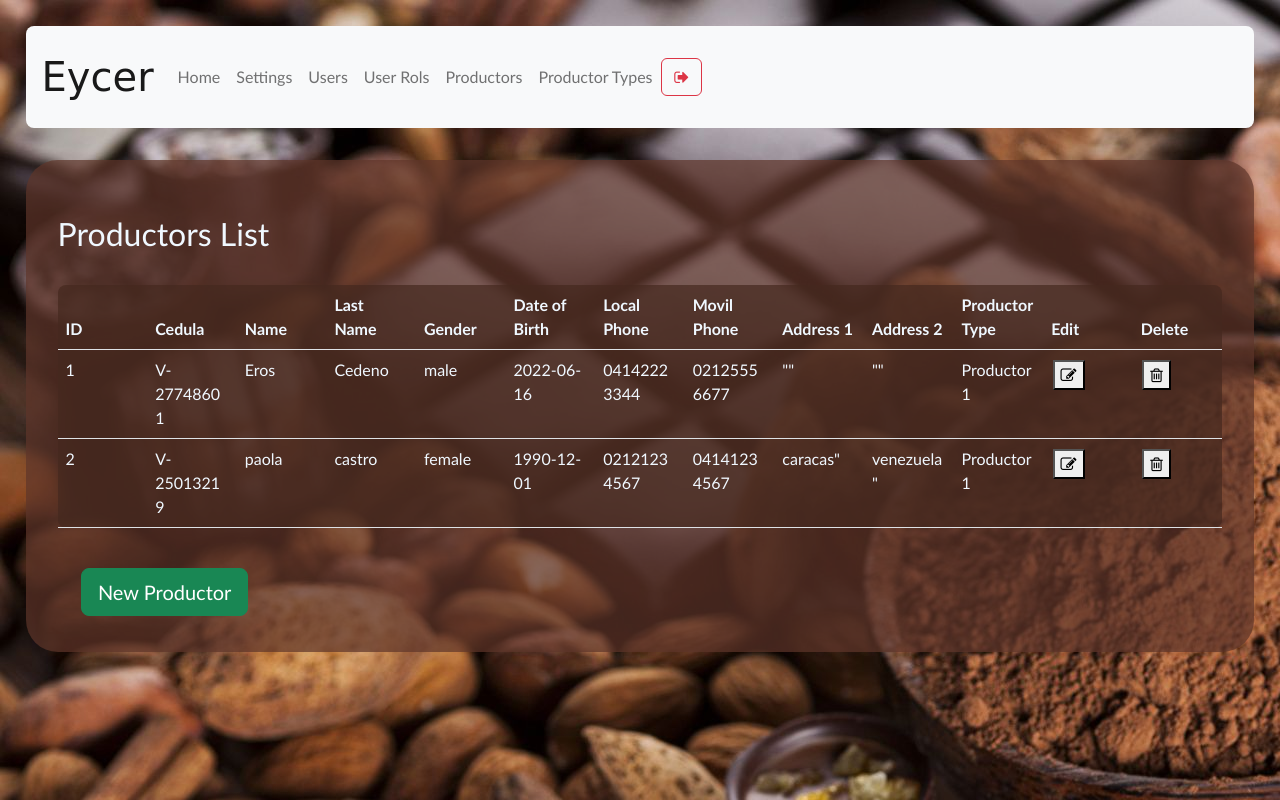
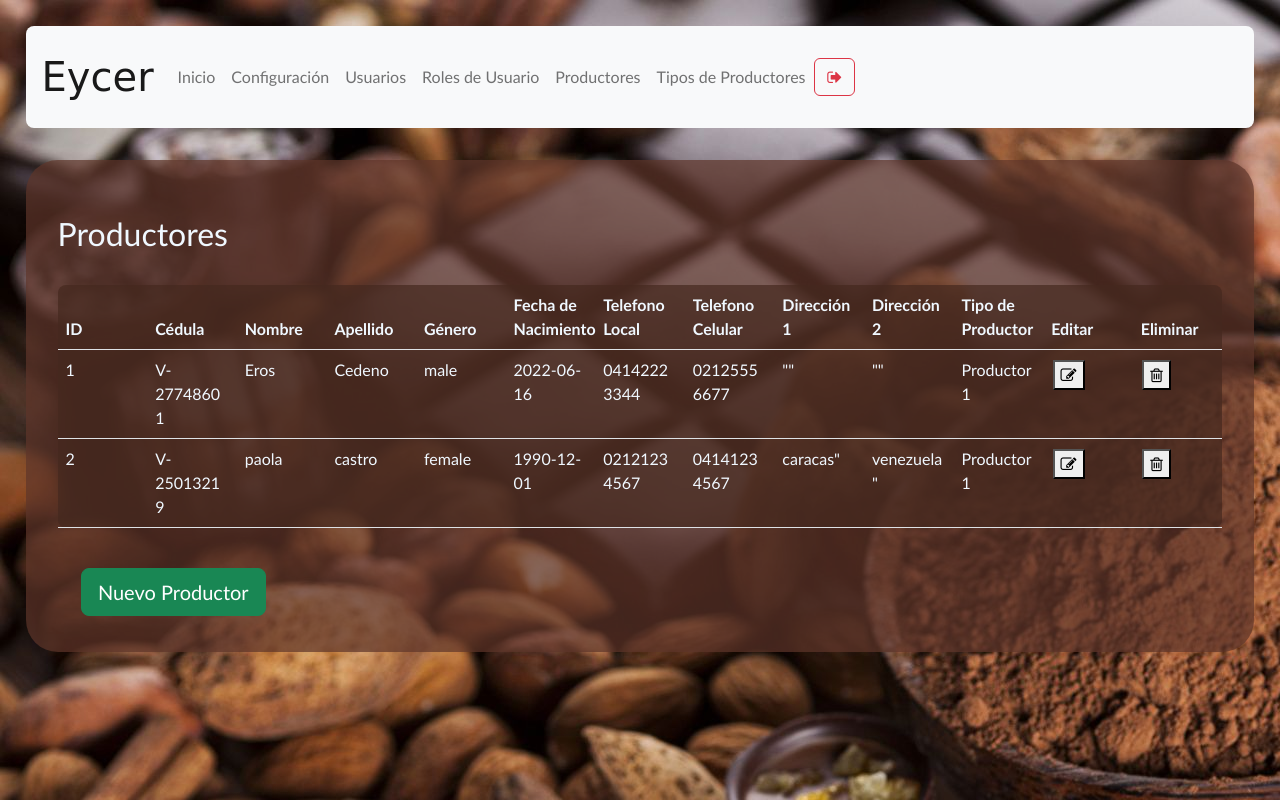
Before and after one commit to Eycer-usb/theodoma-cacao, a Flask app: page /productor-data in a window 1280 px wide. Run offline with Flask 2, Linux system fonts and the light colour scheme; a user stored in the database is signed in.

Commit message:
cambiando idioma

```diff
--- a/templates/base.html
+++ b/templates/base.html
@@ -21,31 +21,31 @@
         <div class="collapse navbar-collapse" id="navbarSupportedContent">
           <ul class="navbar-nav mr-auto">
             <li class="nav-item active">
-              <a class="nav-link" href="/">Home <span class="sr-only">(current)</span></a>
+              <a class="nav-link" href="/">Inicio <span class="sr-only">(current)</span></a>
             </li>
             <li class="nav-item">
-              <a class="nav-link" href="/user-settings">Settings</a>
+              <a class="nav-link" href="/user-settings">Configuración</a>
             </li>
             {% if rol == 'admin' %}
             <li class="nav-item">
-                <a class="nav-link" href="/user-management">Users</a>
+                <a class="nav-link" href="/user-management">Usuarios</a>
             </li>
             <li class="nav-item">
-                <a class="nav-link" href="/user-rol-management">User Rols</a>
+                <a class="nav-link" href="/user-rol-management">Roles de Usuario</a>
             </li>
             <li class="nav-item">
-                <a class="nav-link" href="/productor-data">Productors</a>
+                <a class="nav-link" href="/productor-data">Productores</a>
             </li>
             <li class="nav-item">
-                <a class="nav-link" href="/productor-type">Productor Types</a>
+                <a class="nav-link" href="/productor-type">Tipos de Productores</a>
             </li>
             {% elif rol == 'shopping-analyst' %}
 
               <li class="nav-item">
-                <a class="nav-link" href="/productor-data">Productor List</a>
+                <a class="nav-link" href="/productor-data">Productores</a>
               </li>
               <li class="nav-item">
-                <a class="nav-link" href="/productor-type">Productor Type List</a>
+                <a class="nav-link" href="/productor-type">Tipos de Productores</a>
               </li>
                 {% endif %}
           </ul>
--- a/templates/home.html
+++ b/templates/home.html
@@ -1,4 +1,5 @@
 {% extends "base.html" %}
 {% block content %}
-    <h2>Home</h2>
+    <h2>Bienvenido</h2>
+    <h2>Sistema Automatizado de Apoyo a la Gestión en la Recolección de Cosechas de Cacao </h2>
 {% endblock %}
--- a/templates/productor-data.html
+++ b/templates/productor-data.html
@@ -1,23 +1,23 @@
 {% extends "base.html" %}
 {% block content %}
-<h2>Productors List</h2>
+<h2>Productores</h2>
       <p>{{ status }}</p>
     <table class="table content-table fixed-table">
 
         <thead>
             <th>ID</th>
-            <th>Cedula</th>
-            <th>Name</th>
-            <th>Last Name</th>
-            <th>Gender</th>
-            <th>Date of Birth</th>
-            <th>Local Phone</th>
-            <th>Movil Phone</th>
-            <th>Address 1</th>
-            <th>Address 2</th>
-            <th>Productor Type</th>
-            <th>Edit</th>
-            <th>Delete</th>
+            <th>Cédula</th>
+            <th>Nombre</th>
+            <th>Apellido</th>
+            <th>Género</th>
+            <th>Fecha de Nacimiento</th>
+            <th>Telefono Local</th>
+            <th>Telefono Celular </th>
+            <th>Dirección 1</th>
+            <th>Dirección 2</th>
+            <th>Tipo de Productor</th>
+            <th>Editar</th>
+            <th>Eliminar</th>
         </thead>
         <tbody>
         {% for productor in productors %}
@@ -43,47 +43,48 @@
         {% endfor %}
         </tbody>
     </table>
-    <button type="submit" onclick="showForm()" class="btn btn-success btn-lg mb-1">New Productor</button>
+    <button type="submit" onclick="showForm()" class="btn btn-success btn-lg mb-1">Nuevo Productor</button>
 
     <section id="create-form" class="h-100" hidden="true">
 
-        <h3>New Productor</h3>
+        <h3>Nuevo Productor</h3>
 
         <form method="POST" id="create-new-productor" action="/productor-data/create">
 
-        <label>Name</label>
-        <input class="form-control" type="text" name="name" placeholder="Name" required/>
-        <label>Last Name</label>
-        <input class="form-control" type="text" name="last_name" placeholder="Last Name" required/>
-        <label>Cedula</label>
-        <input class="form-control" type="text" name="cedula" placeholder="Cedula"  required/>
-        <label>Local Phone Number</label>
-        <input class="form-control" type="text" name="local_phone" placeholder="Phone Number"  required/>
-        <label>Movil Phone Number</label>
-        <input class="form-control" type="text" name="movil_phone" placeholder="Phone Number"  required/>
-        <label>Date of Birth</label>
+        <label>Nombre</label>
+        <input class="form-control" type="text" name="name" placeholder="Introduzca su Nombre" required/>
+        <label>Apellido</label>
+        <input class="form-control" type="text" name="last_name" placeholder="Introduzca su Apellido" required/>
+        <label>Cédula</label>
+        <input class="form-control" type="text" name="cedula" placeholder="Introduzca su numero de Cédula V-12345678"  required/>
+        <label>Número de Telefono Local</label>
+        <input class="form-control" type="text" name="local_phone" placeholder="Introduzca su Número de Telefono"  required/>
+        <label>Número de Celular</label>
+        <input class="form-control" type="text" name="movil_phone" placeholder="Introduzca su Número de Celular"  required/>
+        <label>Fecha de Nacimiento</label>
         <input class="form-control" type="date" name="date_of_birth"  required/>
-        <label>Address 1</label>
-        <textarea class="form-control" name="address_1" placeholder="Type your address here..." ></textarea>
-        <label>Address 2</label>
-        <textarea class="form-control" name="address_2" placeholder="Type your address here..." ></textarea>
+        <label>Dirección 1</label>
+        <textarea class="form-control" name="address_1" placeholder="Escriba su dirección aquí" ></textarea>
+        <label>Dirección 2</label>
+        <textarea class="form-control" name="address_2" placeholder="Escriba su dirección aquí" ></textarea>
+        <label>Género</label>
         <select class="form-select" name="gender" form="create-new-productor">
-            <option value="" disabled>Gender</option>
-            <option value="male">Male</option>
-            <option value="female">Female</option>
-            <option value="other">Other</option>
+            <option value="" disabled>Seleccionar</option>
+            <option value="male">Masculino</option>
+            <option value="female">Femenino</option>
+            <option value="other">Otro</option>
         </select>
-
+        <label>Tipo de Productor</label>
         <select class="form-select" name="productor_type" form="create-new-productor">
-            <option disabled>Productor Type</option>
+            <option disabled>Seleccionar</option>
             {% for type in productor_types %}
             <option value="{{ type.description }}">{{ type.description }}</option>
             {% endfor %}
         </select>
 
 
-        <button type="submit" class="btn btn-success btn-lg mb-1">Create</button>
-        <a class="abord" onclick="hiddeForm()">Cancel</a>
+        <button type="submit" class="btn btn-success btn-lg mb-1">Crear</button>
+        <a class="abord" onclick="hiddeForm()">Cancelar</a>
 
         </form>
 </section>
--- a/templates/user-settings.html
+++ b/templates/user-settings.html
@@ -1,4 +1,4 @@
 {% extends "base.html" %}
 {% block content %}
-    <h2>User Settings</h2>
+    <h2>Configuracion de Usuario</h2>
 {% endblock %}
```
Also changed, not shown: templates/login.html (+10 -10 lines), templates/productor-data-edit-productor.html (+18 -17 lines), templates/productor-type-edit-type.html (+4 -4 lines), templates/productor-type.html (+10 -10 lines), templates/user-management-edit-user.html (+26 -26 lines), templates/user-management.html (+33 -33 lines), templates/user-rol-management-edit-rol.html (+5 -5 lines), templates/user-rol-management.html (+13 -13 lines), database.db.
